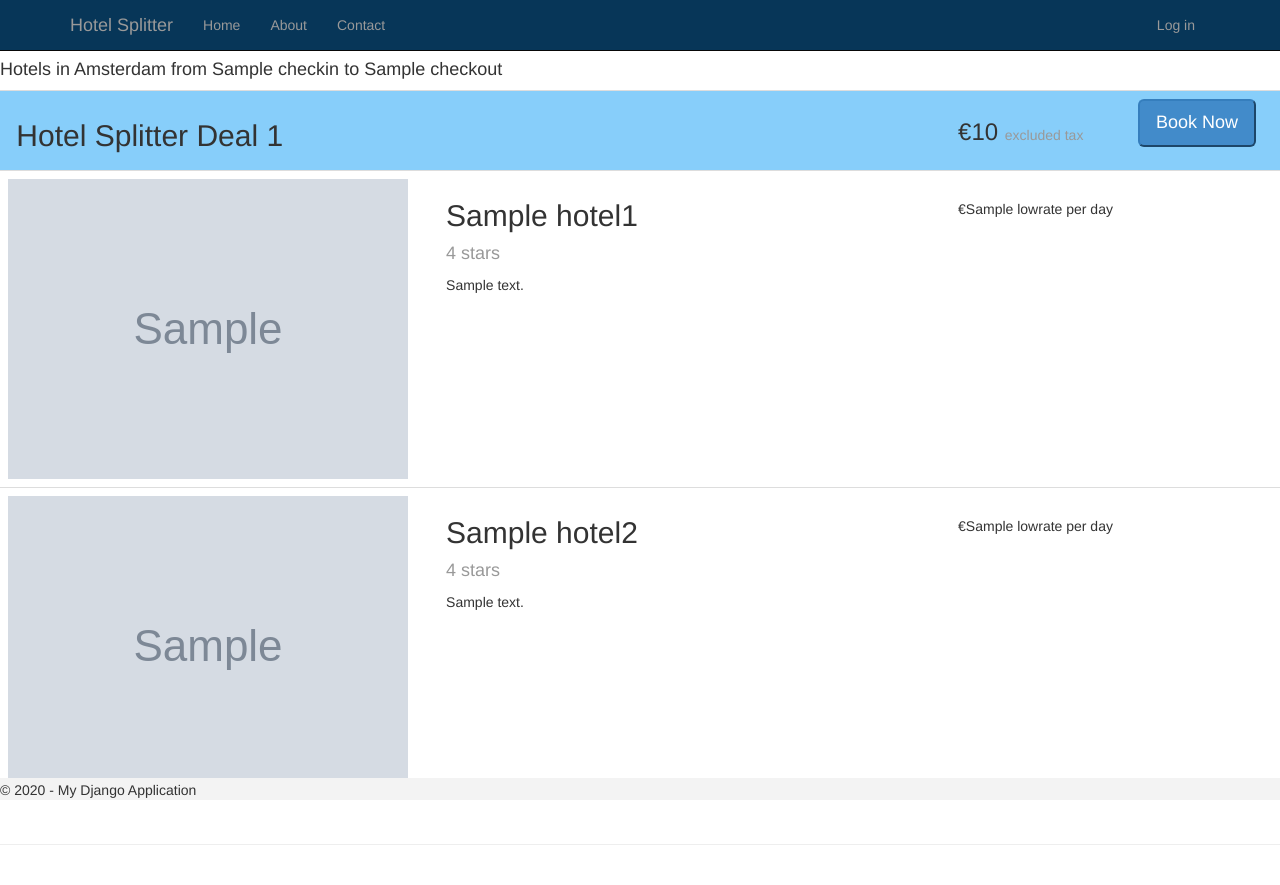
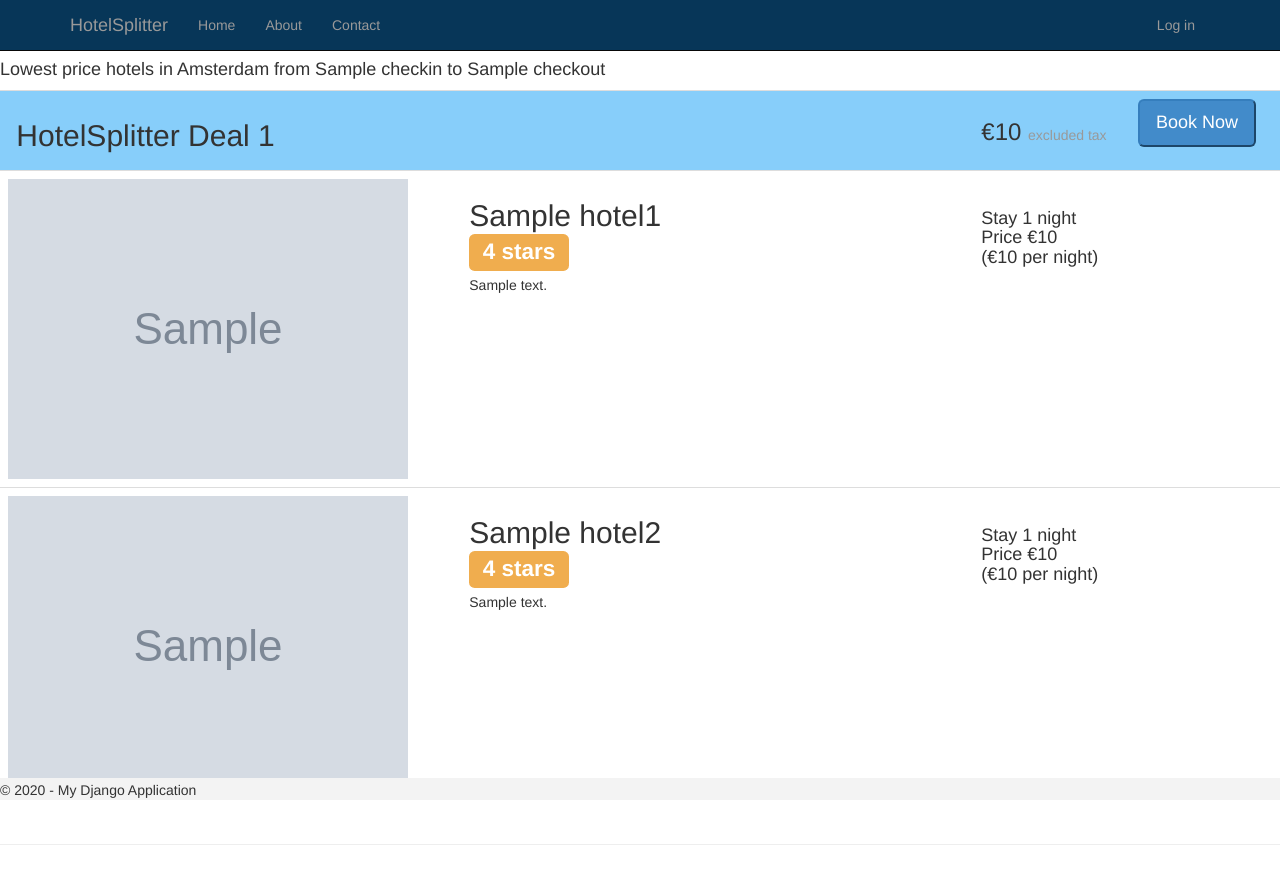
Before and after one commit to szelee/sabrehackathon, a Django app: template DjangoWebProject1/app/templates/app/results.html in a window 1280 px wide. Run offline with Django 3.2, Linux system fonts and the light colour scheme; the template is opened without the code that fills it: most values are stand-ins (such as "Sample title", 1, 10 or a date in 2020); grey boxes marked "Sample" are stand-in pictures; some libraries are stand-ins or nearby versions.

Commit message:
tweak ui

```diff
--- a/DjangoWebProject1/app/templates/app/index.html
+++ b/DjangoWebProject1/app/templates/app/index.html
@@ -14,7 +14,7 @@
 				<div class="row form-section text-center">
 					<div>
 						<div id="locationField" class="form-group visible-xs-inline-block visible-lg visible-md visible-sm-inline-block">
-							<label for="location">Location</label><br />
+							<label for="location">Destination</label><br />
 				            <select id="location" name="location" class="form-control">
 					            <option value="AMS">Amsterdam</option>
 				            </select>
--- a/DjangoWebProject1/app/templates/app/layout.html
+++ b/DjangoWebProject1/app/templates/app/layout.html
@@ -24,7 +24,7 @@
                     <span class="icon-bar"></span>
                     <span class="icon-bar"></span>
                 </button>
-                <a href="/" class="navbar-brand">Hotel Splitter</a>
+                <a href="/" class="navbar-brand">HotelSplitter</a>
             </div>
             <div class="navbar-collapse collapse">
                 <ul class="nav navbar-nav">
--- a/DjangoWebProject1/app/templates/app/results.html
+++ b/DjangoWebProject1/app/templates/app/results.html
@@ -4,7 +4,7 @@
 {% load staticfiles %}
 <div class="container-fluid">
 <div class="content clearfix">
-    <div><h4>Hotels in Amsterdam from {{ checkin }} to {{ checkout }}</h4></div>
+    <div><h4>Lowest price hotels in Amsterdam from {{ checkin }} to {{ checkout }}</h4></div>
     {% for each in response %}
    <div class="item-details">
        <form method="get" action="/book">
@@ -22,9 +22,9 @@
            <table class="table table-hover">
                <tbody>
                    <tr style="background-color:lightskyblue;vertical-align:text-top;">
-                       <td><h2>&nbsp;Hotel Splitter Deal {{ forloop.counter }}</h2></td>
+                       <td><h2>&nbsp;HotelSplitter Deal {{ forloop.counter }}</h2></td>
                        <td></td>
-                       <td><h3>&#8364;{{ each.total }} <small>excluded tax</small></h3></td>
+                       <td><h3>&#8364;{{ each.total|floatformat:"0" }} <small>excluded tax</small></h3></td>
                        <td width="150px"><button type="submit" class="btn-lg btn-primary">Book Now</button></td>
                    </tr>
                    <tr>
@@ -33,13 +33,14 @@
                            {% else %}<img src="{% static 'app/images/missing.jpg' %}">{% endif %}
                        </td>
                        <td width="40%">
-                           <h2>{{ each.hotel1.name }} <br /><small>{{ each.hotel1.rating }} stars</small></h2>
+                           <h2>{{ each.hotel1.name }} <br />{% if each.hotel1.rating %}<small class="label label-warning">{{ each.hotel1.rating }} stars</small>{% endif %}</h2>
                            <div>
                                <p>{{ each.hotel1.desc }}</p>
                            </div>
                        </td>
-                       <td>
-                           <br />&#8364;{{ each.hotel1.lowrate }} per day<br />
+                       <td><h4><br />Stay 1 night
+                           <br />Price &#8364;{{ each.hotel1.lowrate|floatformat:"0" }}<br />
+                           (&#8364;{{ each.hotel1.lowrate|floatformat:"0" }} per night)</h4>
                        </td>
                        <td></td>
                    </tr>
@@ -49,13 +50,14 @@
                            {% else %}<img src="{% static 'app/images/missing.jpg' %}">{% endif %}
                        </td>
                        <td>
-                           <h2>{{ each.hotel2.name }} <br /><small>{{ each.hotel2.rating }} stars</small></h2>
+                           <h2>{{ each.hotel2.name }} <br />{% if each.hotel2.rating %}<small class="label label-warning">{{ each.hotel2.rating }} stars</small>{% endif %}</h2>
                            <div>
                                <p>{{ each.hotel1.desc }}</p>
                            </div>
                        </td>
-                       <td>
-                           <br />&#8364;{{ each.hotel2.lowrate }} per day<br>
+                       <td><h4><br />Stay 1 night
+                           <br />Price &#8364;{{ each.hotel2.lowrate|floatformat:"0" }}<br>
+                           (&#8364;{{ each.hotel2.lowrate|floatformat:"0" }} per night)</h4>
                        </td>
                        <td></td>
                    </tr>
--- a/DjangoWebProject1/app/views.py
+++ b/DjangoWebProject1/app/views.py
@@ -79,7 +79,7 @@ def result(request):
 				img = data['@giataId'] + ".jpg"
 			else:
 				img = False
-			hotel1 = {'code': day1['hotelCode'], 'name': day1['hotelName'], 'rating':day1['starRating'],'lowrate': day1['minRate'], 'img':img,'desc': desc[0]['para']}
+			hotel1 = {'code': day1['hotelCode'], 'name': day1['hotelName'].title(), 'rating':day1['starRating'],'lowrate': day1['minRate'], 'img':img,'desc': desc[0]['para']}
 			k=0
 			for day2 in response[1]:
 				if k >10:
@@ -90,7 +90,7 @@ def result(request):
 					img = data['@giataId'] + ".jpg"
 				else:
 					img = False
-				hotel2 = {'code': day2['hotelCode'],'name': day2['hotelName'], 'rating':day2['starRating'],'lowrate': day2['minRate'],'img':img,'desc': desc[0]['para']}
+				hotel2 = {'code': day2['hotelCode'],'name': day2['hotelName'].title(), 'rating':day2['starRating'],'lowrate': day2['minRate'],'img':img,'desc': desc[0]['para']}
 				hotel_permutation = { 'hotel1': hotel1, 'hotel2': hotel2, 'total': day1['minRate'] + day2['minRate']}
 				hotel_list.append(hotel_permutation)
 
@@ -106,7 +106,7 @@ def result(request):
 				img = data['@giataId'] + ".jpg"
 			else:
 				img = False
-			hotel1 = {'code': day1['hotelCode'], 'name': day1['hotelName'], 'rating':day1['starRating'],'lowrate': day1['minRate'],'img':img,'desc': desc[0]['para']}
+			hotel1 = {'code': day1['hotelCode'], 'name': day1['hotelName'].title(), 'rating':day1['starRating'],'lowrate': day1['minRate'],'img':img,'desc': desc[0]['para']}
 			hotel_permutation = { 'hotel1': hotel1, 'total': day1['minRate']}
 			hotel_list.append(hotel_permutation)
 
```
